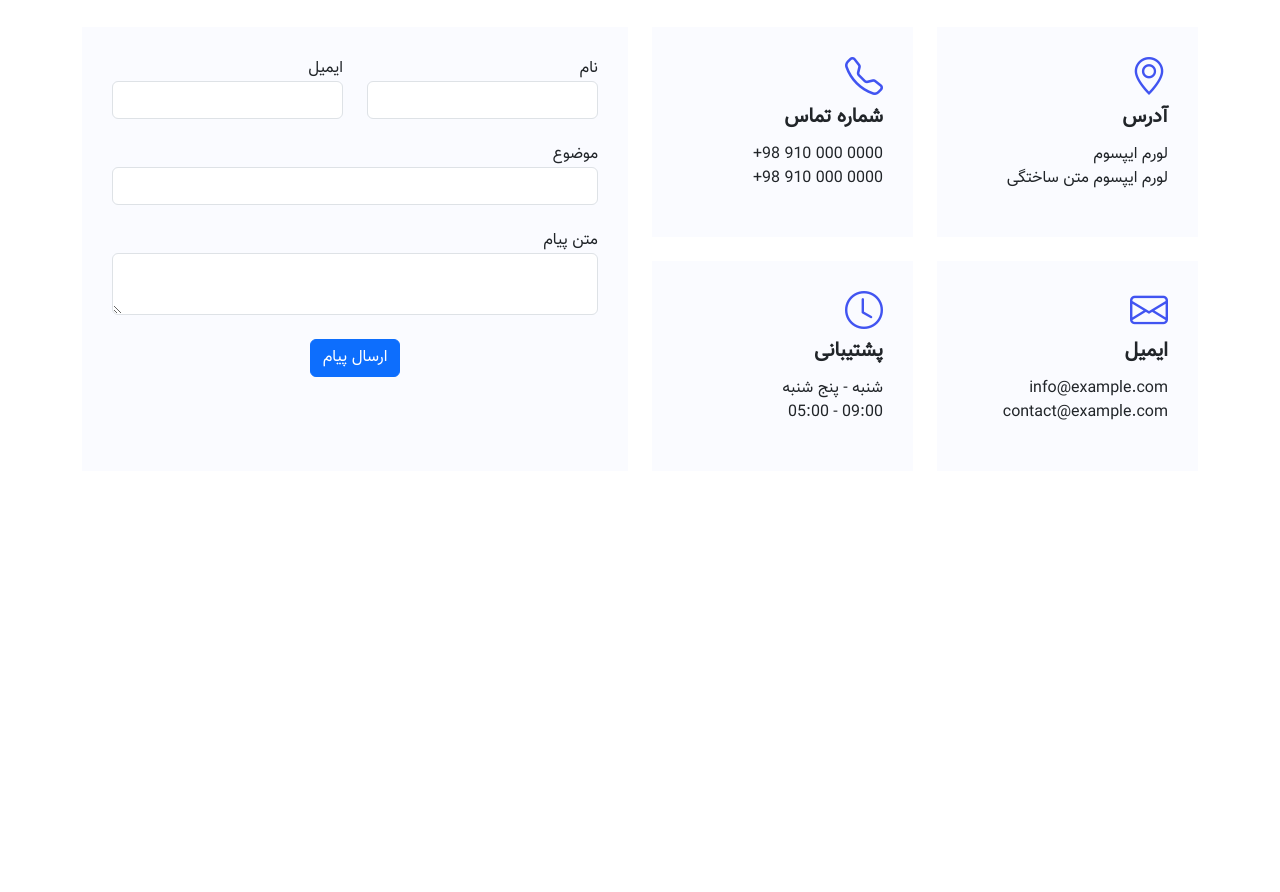
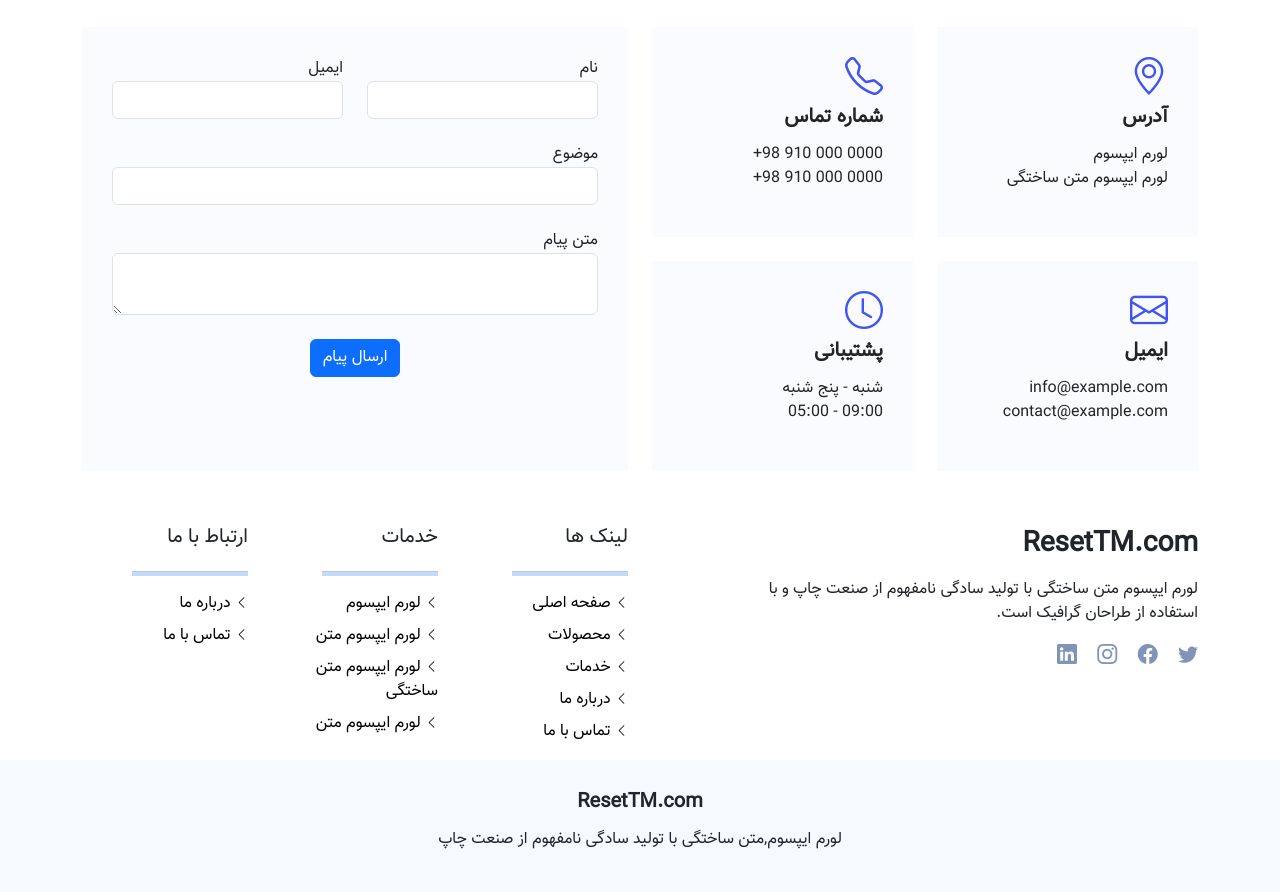
Before and after one commit to AmirReza-MadanDar/landing-page, a plain HTML site: page index.html in a window 1280 px wide. Shown: the part 4315-5207 px from the top of the page. Before the commit the page ends 4834 px from the top, so only its background shows below. Drawn offline with nearby package versions, Linux system fonts and the light colour scheme; a script that the page names is missing.

Commit message:
Create and complete the Footer section

```diff
--- a/css/style.css
+++ b/css/style.css
@@ -221,3 +221,21 @@ h6 {
   padding: 30px;
   height: 100%;
 }
+
+/* Footer */
+
+.footer .social-link i {
+  font-size: 20px;
+  color: rgba(1, 41, 112, 0.5);
+}
+.footer hr {
+  width: 70%;
+  height: 5px;
+}
+.footer .footer-links i {
+  font-size: 13px;
+}
+
+.footer .footer-links a {
+  color: #000;
+}
--- a/index.html
+++ b/index.html
@@ -586,6 +586,127 @@
         </div>
       </div>
     </section>
+
+    <!-- Footer -->
+    <footer class="footer">
+      <div class="container">
+        <div class="row gy-4">
+          <div class="col-lg-5">
+            <h3 class="fw-bold">ResetTM.com</h3>
+            <p>
+              لورم ایپسوم متن ساختگی با تولید سادگی نامفهوم از صنعت چاپ و با
+              استفاده از طراحان گرافیک است.
+            </p>
+            <div class="social-link">
+              <a href="#">
+                <i class="bi bi-twitter"></i>
+              </a>
+              <a class="mx-3" href="#">
+                <i class="bi bi-facebook"></i>
+              </a>
+              <a href="#">
+                <i class="bi bi-instagram"></i>
+              </a>
+              <a class="mx-3" href="#">
+                <i class="bi bi-linkedin"></i>
+              </a>
+            </div>
+          </div>
+          <div class="col-lg-2 col-6 offset-lg-1">
+            <h5>لینک ها</h5>
+            <hr class="bg-primary" />
+            <ul class="list-unstyled footer-links">
+              <li>
+                <a href="#">
+                  <i class="bi bi-chevron-left"></i>
+                  صفحه اصلی</a
+                >
+              </li>
+              <li class="mt-2">
+                <a href="#">
+                  <i class="bi bi-chevron-left"></i>
+                  محصولات</a
+                >
+              </li>
+              <li class="mt-2">
+                <a href="#">
+                  <i class="bi bi-chevron-left"></i>
+                  خدمات</a
+                >
+              </li>
+              <li class="mt-2">
+                <a href="#">
+                  <i class="bi bi-chevron-left"></i>
+                  درباره ما</a
+                >
+              </li>
+              <li class="mt-2">
+                <a href="#">
+                  <i class="bi bi-chevron-left"></i>
+                  تماس با ما</a
+                >
+              </li>
+            </ul>
+          </div>
+          <div class="col-lg-2 col-6">
+            <h5>خدمات</h5>
+            <hr class="bg-primary" />
+            <ul class="list-unstyled footer-links">
+              <li>
+                <a href="#">
+                  <i class="bi bi-chevron-left"></i>
+                  لورم ایپسوم</a
+                >
+              </li>
+              <li class="mt-2">
+                <a href="#">
+                  <i class="bi bi-chevron-left"></i>
+                  لورم ایپسوم متن</a
+                >
+              </li>
+              <li class="mt-2">
+                <a href="#">
+                  <i class="bi bi-chevron-left"></i>
+                  لورم ایپسوم متن ساختگی</a
+                >
+              </li>
+              <li class="mt-2">
+                <a href="#">
+                  <i class="bi bi-chevron-left"></i>
+                  لورم ایپسوم متن</a
+                >
+              </li>
+            </ul>
+          </div>
+          <div class="col-lg-2 col-6">
+            <h5>ارتباط با ما</h5>
+            <hr class="bg-primary" />
+            <ul class="list-unstyled footer-links">
+              <li>
+                <a href="#">
+                  <i class="bi bi-chevron-left"></i>
+                  درباره ما</a
+                >
+              </li>
+              <li class="mt-2">
+                <a href="#">
+                  <i class="bi bi-chevron-left"></i>
+                  تماس با ما</a
+                >
+              </li>
+            </ul>
+          </div>
+        </div>
+      </div>
+      <div
+        class="container-fluid text-center py-4"
+        style="background-color: #f6f9ff"
+      >
+        <h5 class="fw-bold">ResetTM.com</h5>
+        <p>لورم ایپسوم,متن ساختگی با تولید سادگی نامفهوم از صنعت چاپ</p>
+      </div>
+    </footer>
+
     <script
       src="https://cdn.jsdelivr.net/npm/bootstrap@5.3.1/dist/js/bootstrap.bundle.min.js"
       integrity="sha384-HwwvtgBNo3bZJJLYd8oVXjrBZt8cqVSpeBNS5n7C8IVInixGAoxmnlMuBnhbgrkm"
```
